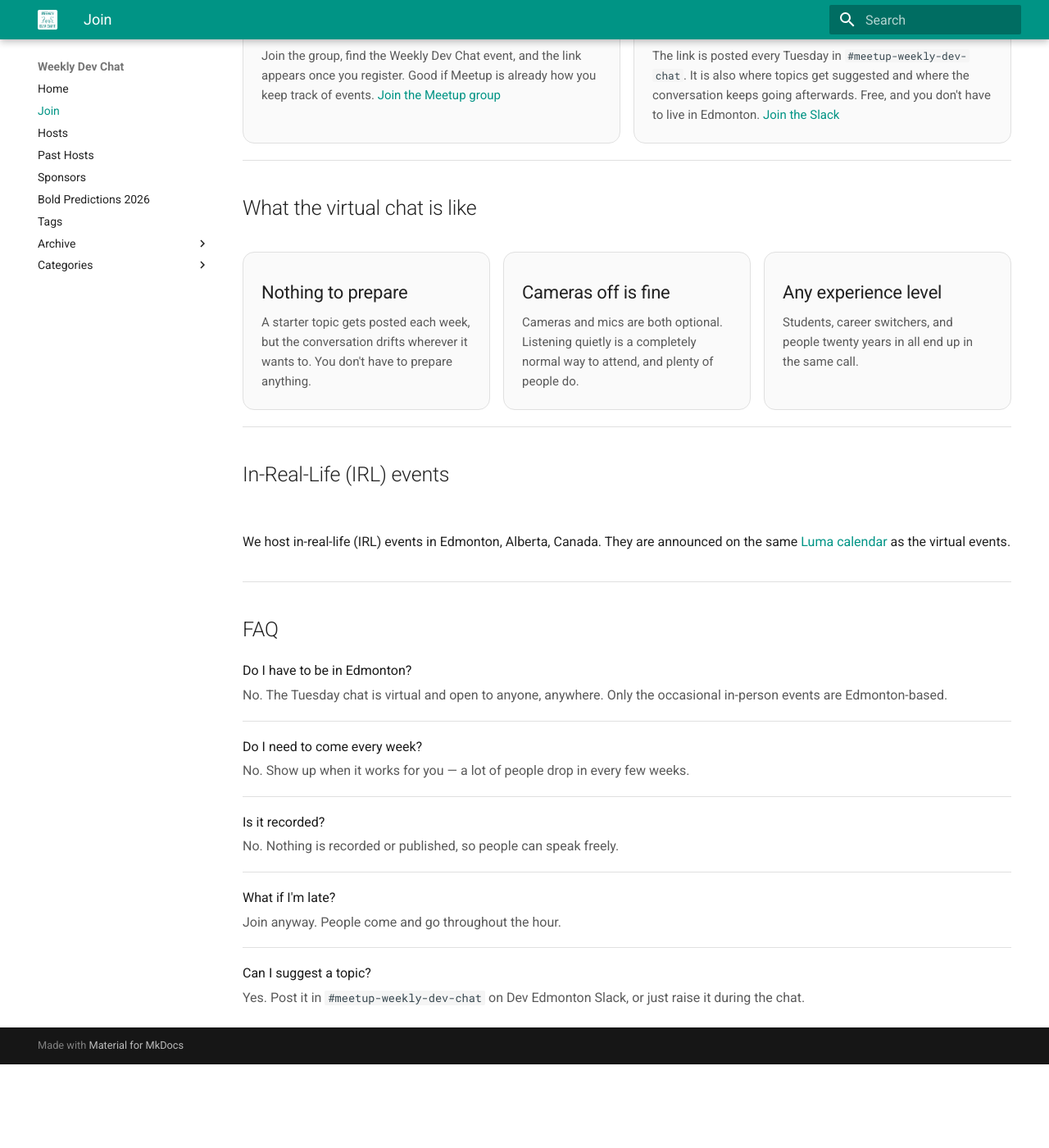
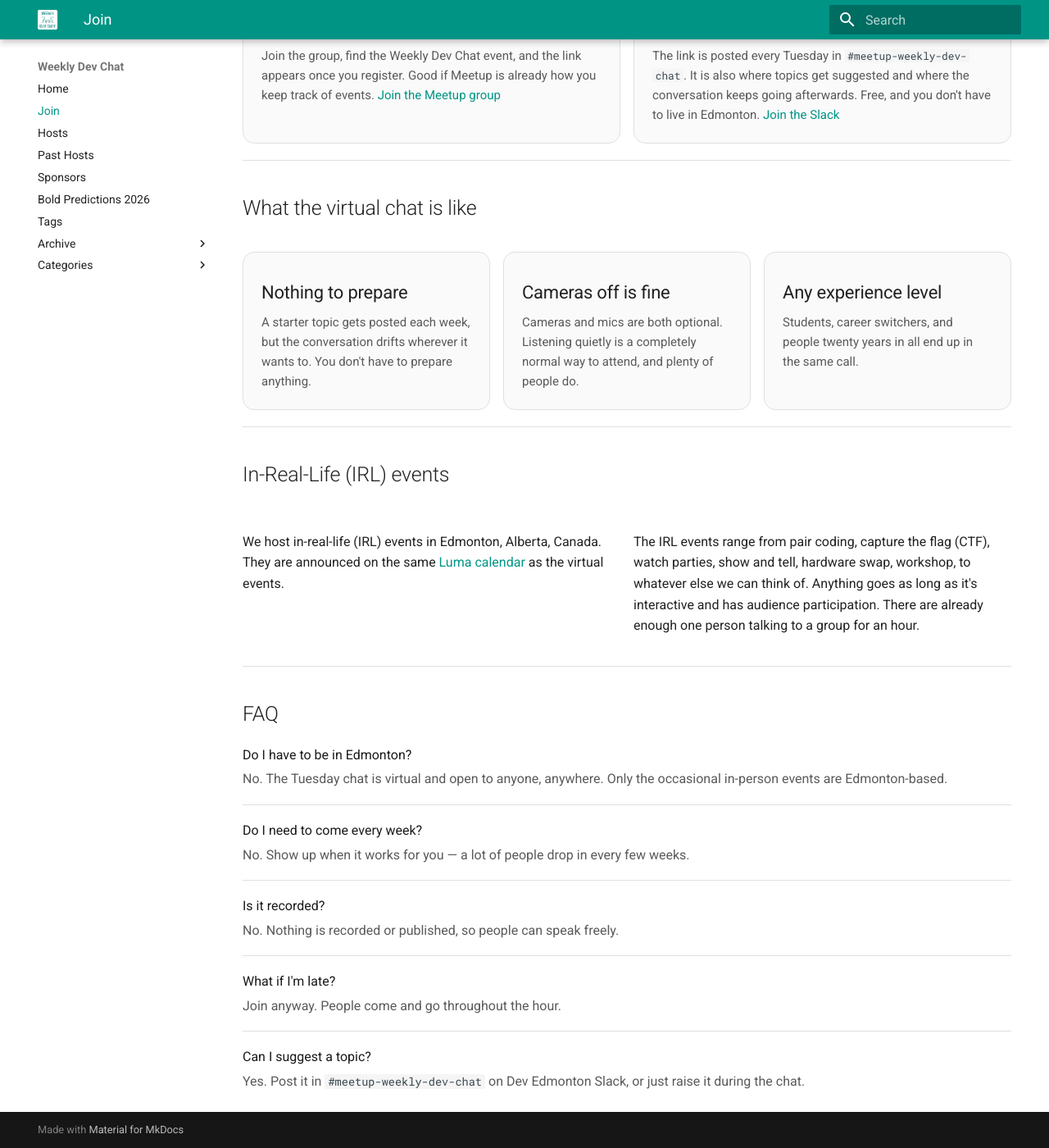
Before and after one commit to weeklydevchat/weeklydevchat.github.io, an MkDocs documentation site: the page built from docs/join.md, in a window 1280 px wide and 1400 px high, scrolled down 662 px. Shown: the whole window at 82% size. Built offline with MkDocs 1.6.1 and Material for MkDocs 9.7.7, drawn with Linux system fonts in a browser that asks for light colours; before the commit the page ends 1960 px from its top, so only the background shows below that.

Commit message:
Merged the common CSS and removed unused CSS.

```diff
--- a/docs/join.md
+++ b/docs/join.md
@@ -5,17 +5,17 @@
 ---
 # How to join the Weekly Dev Chat
 
-<div class="wdc-sponsors-page wdc-join-page" markdown>
+<div class="wdc-page" markdown>
   <p class="lead">The virtual chat every Tuesday at 12pm Mountain Time.  IRL events are not consistent.</p>
 
-  <section class="become-sponsor">
+  <section class="cta">
     <div class="eyebrow"><span class="dot"></span>Preferred way to join</div>
-    <div class="become-inner">
+    <div class="cta-inner">
       <div>
         <h3></h3>
         <p>Follow the WDC Luma Calendar to get notified of upcoming events.  Register for an event to get the Zoom link.</p>
       </div>
-      <div class="become-ctas">
+      <div class="cta-actions">
         <a class="btn primary" href="https://luma.com/weeklydevchat">Luma Calendar</a>
       </div>
     </div>
@@ -25,12 +25,12 @@
 
   Don't like Luma or you are already on Meetup or the Dev Edmonton Slack?  Then use one of the options below.
 
-  <section class="support two">
-    <div class="support-card">
+  <section class="tiles">
+    <div class="tile">
       <h3>Edmonton Unlimited on Meetup</h3>
       <p>Join the group, find the Weekly Dev Chat event, and the link appears once you register. Good if Meetup is already how you keep track of events. <a href="https://www.meetup.com/startupedmonton/">Join the Meetup group</a></p>
     </div>
-    <div class="support-card">
+    <div class="tile">
       <h3>Dev Edmonton Slack</h3>
       <p>The link is posted every Tuesday in <code>#meetup-weekly-dev-chat</code>. It is also where topics get suggested and where the conversation keeps going afterwards. Free, and you don't have to live in Edmonton. <a href="https://devedmonton.com/#about-our-slack">Join the Slack</a></p>
     </div>
@@ -38,24 +38,25 @@
 
   <h2>What the virtual chat is like</h2>
 
-  <section class="support">
-    <div class="support-card">
+  <section class="tiles">
+    <div class="tile">
       <h3>Nothing to prepare</h3>
       <p>A starter topic gets posted each week, but the conversation drifts wherever it wants to. You don't have to prepare anything.</p>
     </div>
-    <div class="support-card">
+    <div class="tile">
       <h3>Cameras off is fine</h3>
       <p>Cameras and mics are both optional. Listening quietly is a completely normal way to attend, and plenty of people do.</p>
     </div>
-    <div class="support-card">
+    <div class="tile">
       <h3>Any experience level</h3>
       <p>Students, career switchers, and people twenty years in all end up in the same call.</p>
     </div>
   </section>
 
   <h2>In-Real-Life (IRL) events</h2>
-  <section class="support full">
+  <section class="tiles">
     <p>We host in-real-life (IRL) events in Edmonton, Alberta, Canada. They are announced on the same <a href="https://luma.com/weeklydevchat">Luma calendar</a> as the virtual events.</p>
+    <p>The IRL events range from pair coding, capture the flag (CTF), watch parties, show and tell, hardware swap, workshop, to whatever else we can think of.  Anything goes as long as it's interactive and has audience participation.  There are already enough one person talking to a group for an hour.</p>
   </section>
 
   <h2>FAQ</h2>
--- a/docs/stylesheets/extra.css
+++ b/docs/stylesheets/extra.css
@@ -4,8 +4,6 @@
   letter-spacing: -0.02em;
   line-height: 1.1;
   color: var(--md-primary-fg-color, #009688);
-  border-bottom: none;
-  padding-bottom: 0;
 }
 
 .logo-article-img {
--- a/docs/stylesheets/join.css
+++ /dev/null
@@ -1,142 +0,0 @@
-/* Join page — reuses the sponsors page vocabulary.
-   Put the wrapper class on both: <div class="wdc-sponsors-page wdc-join-page" markdown>
-   so the tokens (--paper, --line, --teal, --radius, --mono) and the
-   .lead / .support-card / .become-sponsor / .btn styles all apply. */
-
-.wdc-join-page .support.two {
-  grid-template-columns: repeat(2, 1fr);
-}
-
-/* Prose section with no cards — one full-width column */
-.wdc-join-page .support.full {
-  grid-template-columns: 1fr;
-}
-
-.wdc-join-page .support-card .card-eyebrow {
-  font-family: var(--mono);
-  font-size: 11px;
-  letter-spacing: 0.08em;
-  text-transform: uppercase;
-  color: var(--ink-3);
-}
-
-.wdc-join-page .support-card a {
-  font-weight: 500;
-}
-
-/* Section heading with a rule, same shape as the sponsors year header */
-.wdc-join-page .section-header {
-  display: flex;
-  align-items: baseline;
-  gap: 16px;
-  margin: 44px 0 4px;
-}
-.wdc-join-page .section-header h2 {
-  font-weight: 300;
-  font-size: clamp(22px, 2.6vw, 28px);
-  margin: 0;
-  color: var(--teal);
-  border-bottom: none;
-  padding-bottom: 0;
-}
-.wdc-join-page .section-header .rule {
-  flex: 1;
-  height: 1px;
-  background: var(--line);
-}
-.wdc-join-page .section-header .meta {
-  font-family: var(--mono);
-  font-size: 12px;
-  letter-spacing: 0.06em;
-  color: var(--ink-3);
-  text-transform: uppercase;
-}
-
-/* Two-step "how" list.
-   The extra .md-typeset / ol qualifiers are needed to beat Material's
-   `.md-typeset ol:not([hidden]){display:flow-root}` and `li{margin-left:20px}`. */
-.md-typeset .wdc-join-page ol.steps:not([hidden]) {
-  display: grid;
-  gap: 14px;
-  margin: 18px 0 8px;
-  padding: 0;
-  list-style: none;
-  counter-reset: step;
-}
-.md-typeset .wdc-join-page ol.steps > li {
-  display: grid;
-  grid-template-columns: 34px 1fr;
-  gap: 14px;
-  align-items: start;
-  margin: 0;
-  margin-left: 0;
-}
-.md-typeset .wdc-join-page ol.steps > li::before {
-  counter-increment: step;
-  content: counter(step);
-  width: 34px;
-  height: 34px;
-  border-radius: 50%;
-  background: #e0f2f1;
-  color: var(--teal-dark);
-  font-family: var(--mono);
-  font-size: 14px;
-  display: flex;
-  align-items: center;
-  justify-content: center;
-}
-.md-typeset .wdc-join-page ol.steps > li p {
-  margin: 0;
-  padding-top: 5px;
-  color: var(--ink-2);
-}
-.md-typeset .wdc-join-page ol.steps > li p strong {
-  color: var(--ink);
-}
-
-/* Q&A list */
-.wdc-join-page .qa {
-  display: grid;
-  gap: 18px;
-  margin: 20px 0 8px;
-}
-.wdc-join-page .qa > div {
-  padding-bottom: 18px;
-  border-bottom: 1px solid var(--line);
-}
-.wdc-join-page .qa > div:last-child {
-  border-bottom: none;
-  padding-bottom: 0;
-}
-.wdc-join-page .qa .q {
-  margin: 0 0 4px;
-  font-weight: 500;
-  color: var(--ink);
-}
-.wdc-join-page .qa .a {
-  margin: 0;
-  color: var(--ink-2);
-}
-
-/* Secondary IRL / follow-us block */
-.wdc-join-page .aside-card {
-  margin: 20px 0;
-  padding: 22px;
-  border-radius: var(--radius);
-  background: var(--paper);
-  border: 1px solid var(--line);
-}
-.wdc-join-page .aside-card h3 {
-  font-weight: 400;
-  font-size: 20px;
-  margin: 0 0 8px;
-}
-.wdc-join-page .aside-card p {
-  margin: 0;
-  color: var(--ink-2);
-  font-size: 15px;
-}
-
-@media (max-width: 900px) {
-  .wdc-join-page .support.two { grid-template-columns: 1fr; }
-}
--- /dev/null
+++ b/docs/stylesheets/page.css
@@ -0,0 +1,172 @@
+/* Shared page vocabulary — tokens plus the components used by more than one
+   page (join, sponsors). Scoped to .wdc-page so it can't leak onto the
+   host/past-host pages. Add .wdc-page to a page's wrapper div to opt in. */
+.wdc-page {
+  --paper: #fafafa;
+  --line: #e0e0e0;
+  --ink: #1a1a1a;
+  --ink-2: #5a5a5a;
+  --ink-3: #8a8a8a;
+  --teal: var(--md-primary-fg-color, #009688);
+  --teal-dark: #00766c;
+  --blue: var(--md-accent-fg-color, #448aff);
+  --radius: 14px;
+  --mono: ui-monospace, "SF Mono", Menlo, monospace;
+}
+
+.wdc-page .lead {
+  font-size: clamp(22px, 2.5vw, 28px);
+  font-weight: 300;
+  line-height: 1.5;
+  color: var(--ink);
+  margin: 4px 0 12px;
+  max-width: 60ch;
+}
+
+/* Row of tiles. auto-fit collapses the empty tracks, so the column count
+   follows the tile count on its own — a section with two tiles, or one
+   paragraph of prose, needs no modifier class. Stacking below 900px still
+   needs the breakpoint: the content column is wide enough there that the
+   minmax floor alone would keep three tiles side by side. */
+.wdc-page .tiles {
+  display: grid;
+  grid-template-columns: repeat(auto-fit, minmax(200px, 1fr));
+  gap: 16px;
+  padding: 20px 0;
+  margin: 16px 0 20px;
+  border-bottom: 1px solid var(--line);
+}
+.wdc-page .tile {
+  padding: 22px;
+  border-radius: var(--radius);
+  background: var(--paper);
+  border: 1px solid var(--line);
+  transition: transform 0.2s, box-shadow 0.2s;
+}
+.wdc-page .tile:hover {
+  transform: translateY(-2px);
+  box-shadow: 0 1px 0 rgba(0, 0, 0, 0.04), 0 2px 6px rgba(0, 0, 0, 0.05);
+}
+.wdc-page .tile h3 {
+  font-weight: 400;
+  font-size: 22px;
+  margin: 10px 0 8px;
+}
+.wdc-page .tile p {
+  margin: 0;
+  color: var(--ink-2);
+  font-size: 15px;
+}
+.wdc-page .tile a {
+  font-weight: 500;
+}
+
+/* Full-width teal call-to-action banner */
+.wdc-page .cta {
+  margin: 20px 0;
+  padding: 40px;
+  border-radius: var(--radius);
+  background: linear-gradient(135deg, var(--teal-dark), var(--teal));
+  color: #fff;
+  position: relative;
+  overflow: hidden;
+}
+.wdc-page .cta::before {
+  content: "";
+  position: absolute;
+  inset: 0;
+  background: radial-gradient(circle at 80% 20%, rgba(68, 138, 255, 0.3), transparent 50%);
+  pointer-events: none;
+}
+.wdc-page .cta-inner {
+  display: grid;
+  grid-template-columns: 1.4fr auto;
+  gap: 32px;
+  align-items: center;
+  position: relative;
+}
+.wdc-page .cta h3 {
+  font-weight: 300;
+  font-size: 36px;
+  margin: 14px 0 10px;
+  line-height: 1.15;
+  color: #fff;
+}
+.wdc-page .cta p {
+  margin: 0;
+  color: rgba(255, 255, 255, 0.9);
+  max-width: 48ch;
+}
+.wdc-page .cta-actions {
+  display: flex;
+  flex-direction: column;
+  gap: 10px;
+}
+.wdc-page .eyebrow {
+  display: inline-flex;
+  align-items: center;
+  gap: 8px;
+  font-family: var(--mono);
+  font-size: 12px;
+  letter-spacing: 0.06em;
+  text-transform: uppercase;
+  padding: 6px 10px;
+  background: rgba(255, 255, 255, 0.15);
+  border-radius: 999px;
+}
+.wdc-page .dot {
+  width: 7px;
+  height: 7px;
+  border-radius: 50%;
+  background: var(--blue);
+  border: 1px solid #fff;
+  box-shadow: 0 0 0 3px rgba(68, 138, 255, 0.3);
+}
+
+.wdc-page .btn {
+  display: inline-flex;
+  align-items: center;
+  justify-content: center;
+  padding: 12px 48px;
+  border-radius: 12px;
+  border: 2px solid rgba(255, 255, 255, 0.9);
+  font-weight: 500;
+  font-size: 17px;
+  text-decoration: none;
+  white-space: nowrap;
+  transition: background 0.15s, border-color 0.15s;
+}
+.wdc-page .btn.primary { background: var(--blue); color: #fff; }
+.wdc-page .btn.primary:hover { background: #2979ff; border-color: #fff; }
+
+/* Question/answer list */
+.wdc-page .qa {
+  display: grid;
+  gap: 18px;
+  margin: 20px 0 8px;
+}
+.wdc-page .qa > div {
+  padding-bottom: 18px;
+  border-bottom: 1px solid var(--line);
+}
+.wdc-page .qa > div:last-child {
+  border-bottom: none;
+  padding-bottom: 0;
+}
+.wdc-page .qa .q {
+  margin: 0 0 4px;
+  font-weight: 500;
+  color: var(--ink);
+}
+.wdc-page .qa .a {
+  margin: 0;
+  color: var(--ink-2);
+}
+
+@media (max-width: 900px) {
+  .wdc-page .tiles { grid-template-columns: 1fr; }
+  .wdc-page .cta { padding: 28px; }
+  .wdc-page .cta h3 { font-size: 28px; }
+  .wdc-page .cta-inner { grid-template-columns: 1fr; }
+  .wdc-page .cta-actions { flex-direction: row; }
+}
--- a/docs/stylesheets/sponsors.css
+++ b/docs/stylesheets/sponsors.css
@@ -1,56 +1,6 @@
-/* Sponsors page — scoped to avoid leaking onto host/past-host pages. */
-.wdc-sponsors-page {
-  --paper: #fafafa;
-  --line: #e0e0e0;
-  --ink: #1a1a1a;
-  --ink-2: #5a5a5a;
-  --ink-3: #8a8a8a;
-  --teal: var(--md-primary-fg-color, #009688);
-  --teal-dark: #00766c;
-  --blue: var(--md-accent-fg-color, #448aff);
-  --radius: 14px;
-  --mono: ui-monospace, "SF Mono", Menlo, monospace;
-}
-
-.wdc-sponsors-page .lead {
-  font-size: clamp(22px, 2.5vw, 28px);
-  font-weight: 300;
-  line-height: 1.5;
-  color: var(--ink);
-  margin: 4px 0 12px;
-  max-width: 60ch;
-}
-
-/* Support cards */
-.wdc-sponsors-page .support {
-  display: grid;
-  grid-template-columns: repeat(3, 1fr);
-  gap: 16px;
-  padding: 20px 0;
-  margin: 16px 0 20px;
-  border-bottom: 1px solid var(--line);
-}
-.wdc-sponsors-page .support-card {
-  padding: 22px;
-  border-radius: var(--radius);
-  background: var(--paper);
-  border: 1px solid var(--line);
-  transition: transform 0.2s, box-shadow 0.2s;
-}
-.wdc-sponsors-page .support-card:hover {
-  transform: translateY(-2px);
-  box-shadow: 0 1px 0 rgba(0, 0, 0, 0.04), 0 2px 6px rgba(0, 0, 0, 0.05);
-}
-.wdc-sponsors-page .support-card h3 {
-  font-weight: 400;
-  font-size: 22px;
-  margin: 10px 0 8px;
-}
-.wdc-sponsors-page .support-card p {
-  margin: 0;
-  color: var(--ink-2);
-  font-size: 15px;
-}
+/* Sponsors page only. The tokens and the shared .lead / .tiles / .cta / .btn
+   components live in page.css — the wrapper carries both classes:
+   <div class="wdc-page wdc-sponsors-page" markdown> */
 
 /* Year header */
 .wdc-sponsors-page .year-group {
@@ -68,8 +18,6 @@
   font-size: clamp(24px, 3vw, 32px);
   margin: 0;
   color: var(--teal);
-  border-bottom: none;
-  padding-bottom: 0;
 }
 .wdc-sponsors-page .year-meta {
   font-family: var(--mono);
@@ -97,10 +45,10 @@
   border-radius: var(--radius);
   background: var(--paper);
   border: 1px solid var(--line);
+  transition: transform 0.25s, box-shadow 0.25s;
   overflow: hidden;
   cursor: pointer;
   outline: none;
-  transition: transform 0.25s, box-shadow 0.25s;
 }
 .wdc-sponsors-page .sponsor-card:hover {
   transform: translateY(-3px);
@@ -111,13 +59,12 @@
   outline-offset: 2px;
 }
 
-.wdc-sponsors-page .card-face {
+.wdc-sponsors-page .card-front {
   position: absolute;
   inset: 0;
   display: flex;
   flex-direction: column;
   padding: 18px;
-  transition: opacity 0.22s;
 }
 .wdc-sponsors-page .card-logo {
   flex: 1;
@@ -163,111 +110,24 @@
   min-width: 0;
 }
 
+/* Never rendered — it only carries the sponsor details the modal reads. */
 .wdc-sponsors-page .card-back {
-  background: var(--teal-dark);
-  color: #fff;
-  opacity: 0;
-  pointer-events: none;
+  display: none;
 }
 
-/* Become a sponsor CTA */
-.wdc-sponsors-page .become-sponsor {
-  margin: 20px 0;
-  padding: 40px;
-  border-radius: var(--radius);
-  background: linear-gradient(135deg, var(--teal-dark), var(--teal));
-  color: #fff;
-  position: relative;
-  overflow: hidden;
-}
-.wdc-sponsors-page .become-sponsor::before {
-  content: "";
-  position: absolute;
-  inset: 0;
-  background: radial-gradient(circle at 80% 20%, rgba(68, 138, 255, 0.3), transparent 50%);
-  pointer-events: none;
-}
-.wdc-sponsors-page .become-inner {
-  display: grid;
-  grid-template-columns: 1.4fr auto;
-  gap: 32px;
-  align-items: center;
-  position: relative;
-}
-.wdc-sponsors-page .eyebrow {
-  display: inline-flex;
-  align-items: center;
-  gap: 8px;
-  font-family: var(--mono);
-  font-size: 12px;
-  letter-spacing: 0.06em;
-  text-transform: uppercase;
-  padding: 6px 10px;
-  background: rgba(255, 255, 255, 0.15);
-  border-radius: 999px;
-}
-.wdc-sponsors-page .dot {
-  width: 7px;
-  height: 7px;
-  border-radius: 50%;
-  background: var(--blue);
-  border: 1px solid #fff;
-  box-shadow: 0 0 0 3px rgba(68, 138, 255, 0.3);
-}
-.wdc-sponsors-page .become-sponsor h3 {
-  font-weight: 300;
-  font-size: 36px;
-  margin: 14px 0 10px;
-  line-height: 1.15;
-  color: #fff;
-  border-bottom: none;
-}
-.wdc-sponsors-page .become-sponsor p {
-  margin: 0;
-  color: rgba(255, 255, 255, 0.9);
-  max-width: 48ch;
-}
-.wdc-sponsors-page .become-ctas {
-  display: flex;
-  flex-direction: column;
-  gap: 10px;
-}
-.wdc-sponsors-page .btn {
-  display: inline-flex;
-  align-items: center;
-  justify-content: center;
-  padding: 12px 48px;
-  border-radius: 12px;
-  border: 2px solid rgba(255, 255, 255, 0.9);
-  font-weight: 500;
-  font-size: 17px;
-  text-decoration: none;
-  white-space: nowrap;
-  transition: background 0.15s, border-color 0.15s;
-}
-.wdc-sponsors-page .btn.primary { background: var(--blue); color: #fff; }
-.wdc-sponsors-page .btn.primary:hover { background: #2979ff; border-color: #fff; }
-.wdc-sponsors-page .btn.ghost { background: rgba(255, 255, 255, 0.25); color: #fff; }
-.wdc-sponsors-page .btn.ghost:hover { background: rgba(255, 255, 255, 0.35); border-color: #fff; }
-
 @media (max-width: 900px) {
-  .wdc-sponsors-page .support { grid-template-columns: 1fr; }
   .wdc-sponsors-page .sponsor-grid {
     grid-template-columns: repeat(auto-fill, 130px);
     gap: 10px;
     justify-content: center;
   }
-  .wdc-sponsors-page .become-inner { grid-template-columns: 1fr; }
-  .wdc-sponsors-page .become-ctas { flex-direction: row; }
-  .wdc-sponsors-page .become-sponsor { padding: 28px; }
-  .wdc-sponsors-page .become-sponsor h3 { font-size: 28px; }
   /* Reduce padding and hide footer so logo fills the smaller cards */
-  .wdc-sponsors-page .card-face { padding: 10px; }
+  .wdc-sponsors-page .card-front { padding: 10px; }
   .wdc-sponsors-page .card-logo { padding: 6px; }
   .wdc-sponsors-page .card-footer { display: none; }
 }
 
-/* Sponsor info modal (replaces flip card on small screens) */
+/* Sponsor info modal */
 #wdc-sponsor-modal {
   border: none;
   border-radius: var(--radius);
@@ -321,8 +181,6 @@
   margin: 0 0 14px;
   line-height: 1.2;
   color: #fff;
-  border-bottom: none;
-  padding-bottom: 0;
 }
 .wdc-sponsor-modal-desc {
   font-size: 14px;
--- a/mkdocs.yml
+++ b/mkdocs.yml
@@ -52,5 +52,5 @@
 
 extra_css:
   - stylesheets/extra.css
+  - stylesheets/page.css
   - stylesheets/sponsors.css
-  - stylesheets/join.css
```
Also changed, not shown: docs/sponsors/index.md (+21 -22 lines).
